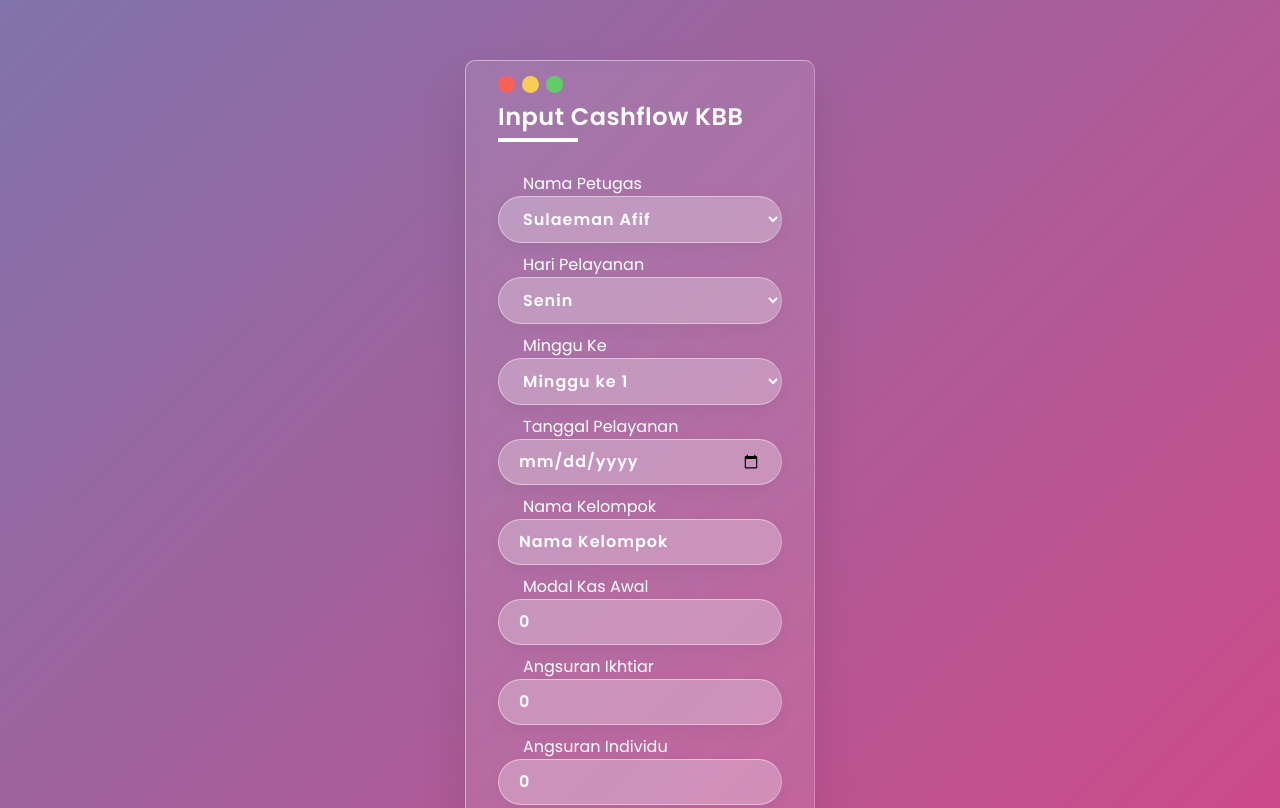
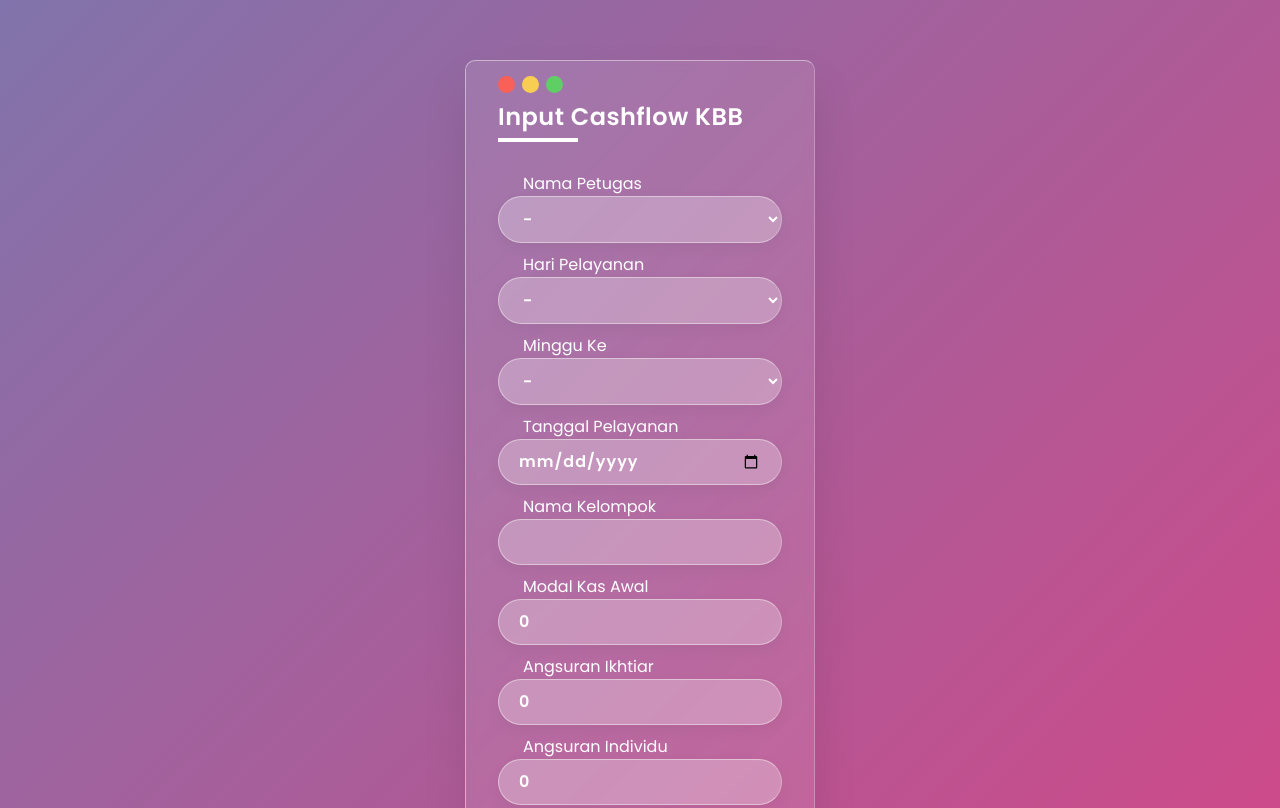
Before and after one commit to aripbudiman/UI.github.io, a plain HTML site: page index.html in a window 1280 px wide. Shown: the top 808 px of the page. Drawn offline with nearby package versions, Linux system fonts and the light colour scheme.

Commit message:
edit index.html

```diff
--- a/index.html
+++ b/index.html
@@ -1,12 +1,15 @@
 <html lang="en">
+
 <head>
     <meta charset="UTF-8">
     <meta http-equiv="X-UA-Compatible" content="IE=edge">
     <meta name="viewport" content="width=device-width, initial-scale=1.0">
-    <link href="https://cdn.jsdelivr.net/npm/bootstrap@5.0.2/dist/css/bootstrap.min.css" rel="stylesheet" integrity="sha384-EVSTQN3/azprG1Anm3QDgpJLIm9Nao0Yz1ztcQTwFspd3yD65VohhpuuCOmLASjC" crossorigin="anonymous">
+    <link href="https://cdn.jsdelivr.net/npm/bootstrap@5.0.2/dist/css/bootstrap.min.css" rel="stylesheet"
+        integrity="sha384-EVSTQN3/azprG1Anm3QDgpJLIm9Nao0Yz1ztcQTwFspd3yD65VohhpuuCOmLASjC" crossorigin="anonymous">
     <link rel="stylesheet" href="style.css">
     <title>Cashflow</title>
 </head>
+
 <body>
     <section>
         <div class="color"></div>
@@ -25,6 +28,7 @@
                         <div class="inputBox">
                             <label for="">Nama Petugas</label>
                             <select name="petugas" id="">
+                                <option value="-">-</option>
                                 <option value="Sulaeman Afif">Sulaeman Afif</option>
                                 <option value="Bani Nuzul Ramdhan">Bani Nuzul Ramdhan</option>
                                 <option value="Beni Iskandar">Beni Iskandar</option>
@@ -38,16 +42,17 @@
                         <div class="inputBox">
                             <label for="">Hari Pelayanan</label>
                             <select name="hpelayanan" id="">
+                                <option value="-">-</option>
                                 <option value="Senin">Senin</option>
                                 <option value="Selasa">Selasa</option>
                                 <option value="Rabu">Rabu</option>
                                 <option value="Kamis">Kamis</option>
                             </select>
                         </div>
-
                         <div class="inputBox">
                             <label for="">Minggu Ke</label>
                             <select name="keterangan" id="">
+                                <option value="-">-</option>
                                 <option value="Minggu ke 1">Minggu ke 1</option>
                                 <option value="Minggu ke 2">Minggu ke 2</option>
                                 <option value="Minggu ke 3">Minggu ke 3</option>
@@ -55,120 +60,118 @@
                                 <option value="Minggu ke 5">Minggu ke 5</option>
                             </select>
                         </div>
-
                         <div class="inputBox">
                             <label for="">Tanggal Pelayanan</label>
                             <input type="date" name="tpelayanan" placeholder="Tanggal Pelayanan">
                         </div>
                         <div class="inputBox1">
                             <label for="">Nama Kelompok</label>
-                  <input type="text" name="nmajelis" placeholder="Nama Kelompok" required>
+                            <input type="text" name="nmajelis" id="majelis" required>
                         </div>
                         <div class="inputBox">
                             <label for="">Modal Kas Awal</label>
-                  <input type="text" name="mkasawal" value="0"  placeholder="Modal Kas Awal" oninput="hitungSaldo()">
+                            <input type="text" name="mkasawal" placeholder="0" oninput="hitungSaldo()">
                         </div>
                         <div class="inputBox">
                             <label for="">Angsuran Ikhtiar</label>
-                  <input type="text" name="angikhtiar" value="0" placeholder="Angsuran Ikhtiar" oninput="hitungTotal()">
+                            <input type="text" name="angikhtiar" placeholder="0" id="rupiah"
+                                oninput="hitungTotal(); hitungSaldo()">
                         </div>
                         <div class="inputBox">
                             <label for="">Angsuran Individu</label>
-                  <input type="text" name="angindividu" value="0" placeholder="Angsuran Individu" oninput="hitungTotal()">
+                            <input type="text" name="angindividu" placeholder="0"
+                                oninput="hitungTotal(); hitungSaldo()">
                         </div>
                         <div class="inputBox">
                             <label for="">Total Angsuran</label>
-                  <input type="text" name="tangsuran" value="0" placeholder="Total Angsuran" id="tangsuran" readonly oninput="hitungSaldo()">
+                            <input type="text" name="tangsuran" placeholder="0" id="tangsuran" readonly>
                         </div>
                         <div class="inputBox">
                             <label for="">Tabungan Sukaela</label>
-                  <input type="text" name="tsukarela" value="0" placeholder="Tabungan Sukarela" oninput="hitungSaldo()">
+                            <input type="text" name="tsukarela" placeholder="0" oninput="hitungSaldo()">
                         </div>
                         <div class="inputBox">
                             <label for="">Tabungan Berencana</label>
-                  <input type="text" name="tberencana" value="0" placeholder="Tabungan Berencana" oninput="hitungSaldo()">
+                            <input type="text" name="tberencana" placeholder="0" oninput="hitungSaldo()">
                         </div>
                         <div class="inputBox">
                             <label for="">Simpanan Wajib</label>
-                  <input type="text" name="swajib" value="0" placeholder="Simpanan Wajib" oninput="hitungSaldo()">
+                            <input type="text" name="swajib" placeholder="0" oninput="hitungSaldo()">
                         </div>
                         <div class="inputBox">
                             <label for="">Infaq</label>
-                <input type="text" name="infaq" value="0" placeholder="Infaq" oninput="hitungSaldo()">
+                            <input type="text" name="infaq" placeholder="0" oninput="hitungSaldo()">
                         </div>
                         <div class="inputBox">
                             <label for="">Kartu Angsuran / reg Taber</label>
-                <input type="text" name="ka" value="0" placeholder="Kartu Angsuran/reg Taber" oninput="hitungSaldo() ;hitungKartu()">
+                            <input type="text" name="ka" placeholder="0" oninput="hitungKartu(); hitungSaldo()">
                         </div>
                         <div class="inputBox">
                             <label for="">Buku Tabungan</label>
-                <input type="text" name="bt" value="0" placeholder="Buku Tabungan" oninput="hitungSaldo()">
+                            <input type="text" name="bt" placeholder="0" oninput="hitungSaldo()">
                         </div>
                         <div class="inputBox">
                             <label for="">Tambal Sulam</label>
-                <input type="text" name="tsulamrp" value="0" placeholder="Tambal Sulam" oninput="hitungSaldo(); tambalSulam()">
+                            <input type="text" name="tsulamrp" placeholder="0"
+                                oninput="hitungSaldo(); tambalSulam(); hitungSaldo()">
                         </div>
                         <div class="inputBox">
                             <label for="">Biaya Admin</label>
-                <input type="text" name="adm" value="0" class="adm" placeholder="Biaya ADM" oninput="hitungAdmin()">
+                            <input type="text" name="adm" placeholder="0" class=""
+                                oninput="hitungAdmin(); hitungSaldo()">
                         </div>
                         <div class="inputBox">
                             <label for="">Dana Kegiatan</label>
-                <input type="text" name="kegiatan" value="0" class="kegiatan" placeholder="Dana Kegiatan" oninput="hitungAdmin()">
+                            <input type="text" name="kegiatan" placeholder="0" class=""
+                                oninput="hitungAdmin(); hitungSaldo()">
                         </div>
                         <div class="inputBox">
                             <label for="">Total Admin</label>
-                <input type="text" name="tadm" value="0" class="tadm" placeholder="Total Admin" readonly oninput="hitungSaldo()">
+                            <input type="text" name="tadm" placeholder="0" class="" readonly>
                         </div>
                         <div class="inputBox">
                             <label for="">Asuransi</label>
-                <input type="text" name="asuransi" value="0" placeholder="Asuransi" oninput="hitungSaldo()">
+                            <input type="text" name="asuransi" placeholder="0" oninput="hitungSaldo()">
                         </div>
                         <div class="inputBox">
                             <label for="">Droping Rupiah</label>
-                <input type="text" name="dropingrp" value="0" placeholder="Droping (Rp)" oninput="hitungSaldo()">
+                            <input type="text" name="dropingrp" placeholder="0" oninput="hitungSaldo()">
                         </div>
                         <div class="inputBox">
                             <label for="">Droping Portofolio</label>
-                <input type="text" name="dropingpf" value="0" placeholder="Droping (PF)">
+                            <input type="text" name="dropingpf" placeholder="0">
                         </div>
                         <div class="inputBox">
                             <label for="">Penarikan Tabungan Sukarela</label>
-                <input type="text" name="pensukarela" value="0" placeholder="Penarikan Tabungan Sukarela" oninput="hitungSaldo()">
+                            <input type="text" name="pensukarela" placeholder="0" oninput="hitungSaldo()">
                         </div>
                         <div class="inputBox">
                             <label for="">Pencairan Tabungan Berencana</label>
-                <input type="text" name="penberencana" value="0" placeholder="Pencairan Tabungan Berencana" oninput="hitungSaldo()">
+                            <input type="text" name="penberencana" placeholder="0" oninput="hitungSaldo()">
                         </div>
                         <div class="inputBox">
                             <label for="">Pencairan Pengunduran Diri</label>
-                <input type="text" name="pengundurandiri" value="0" placeholder="Pencairan Pengunduran Diri" oninput="hitungSaldo()">
+                            <input type="text" name="pengundurandiri" placeholder="0" oninput="hitungSaldo()">
                         </div>
                         <div class="inputBox">
                             <label for="">Saldo</label>
-                <input type="text" name="saldo" placeholder="Saldo">
+                            <input type="text" name="saldo" placeholder="0">
                         </div>
                         <div class="inputBox">
                             <label for="">Anggota Keluar (PF)</label>
-                <input type="text" name="akpf" placeholder="Anggota Keluar (PF)">
+                            <input type="text" name="akpf">
                         </div>
                         <div class="inputBox">
                             <label for="">Tambal Sulam (PF)</label>
-                <input type="text" name="tspf" placeholder="Tambal Sulam (PF)" readonly>
+                            <input type="text" name="tspf" readonly>
                         </div>
                         <div class="inputBox">
                             <label for="">Registrasi Taber (PF)</label>
-                <input type="text" name="rtpf" placeholder="Registrasi Taber (PF)" readonly>
-                </div>
-<!--                 <div class="inputBox">
+                            <input type="text" name="rtpf" readonly>
+                            <!-- </div>
+                        <div class="inputBox">
                             <label for="">Minggu Ke</label>
-                  <select name="keterangan" id="">
-                      <option value="Minggu ke 1">Minggu ke 1</option>
-                      <option value="Minggu ke 2">Minggu ke 2</option>
-                      <option value="Minggu ke 3">Minggu ke 3</option>
-                      <option value="Minggu ke 4">Minggu ke 4</option>
-                      <option value="Minggu ke 5">Minggu ke 5</option>
-                </select>
+                            <textarea name="keterangan"></textarea>
                         </div> -->
                             <!-- <div class="inputBox">
                   <input type="submit" value="Simpan" class="btn-kirim">
@@ -176,7 +179,8 @@
                             <div>
                                 <button class="btn-kirim" type="submit">Simpan</button>
                                 <button class="btn-loading d-none" type="button" disabled>
-                  <span class="spinner-border spinner-border-sm" role="status" aria-hidden="true"></span>
+                                    <span class="spinner-border spinner-border-sm" role="status"
+                                        aria-hidden="true"></span>
 
                                 </button>
                             </div>
@@ -187,9 +191,12 @@
     </section>
     <script src="script.js"></script>
     <script src="https://code.jquery.com/jquery-3.6.0.min.js"></script>
-<script src="https://cdn.jsdelivr.net/npm/bootstrap@5.0.2/dist/js/bootstrap.bundle.min.js" integrity="sha384-MrcW6ZMFYlzcLA8Nl+NtUVF0sA7MsXsP1UyJoMp4YLEuNSfAP+JcXn/tWtIaxVXM" crossorigin="anonymous"></script>
+    <script src="autoNumeric.min.js"></script>
+    <script src="https://cdn.jsdelivr.net/npm/bootstrap@5.0.2/dist/js/bootstrap.bundle.min.js"
+        integrity="sha384-MrcW6ZMFYlzcLA8Nl+NtUVF0sA7MsXsP1UyJoMp4YLEuNSfAP+JcXn/tWtIaxVXM" crossorigin="anonymous">
+    </script>
     <script>
-
     </script>
 </body>
+
 </html>
```
Lines whose indentation alone changed are shown as unchanged.
